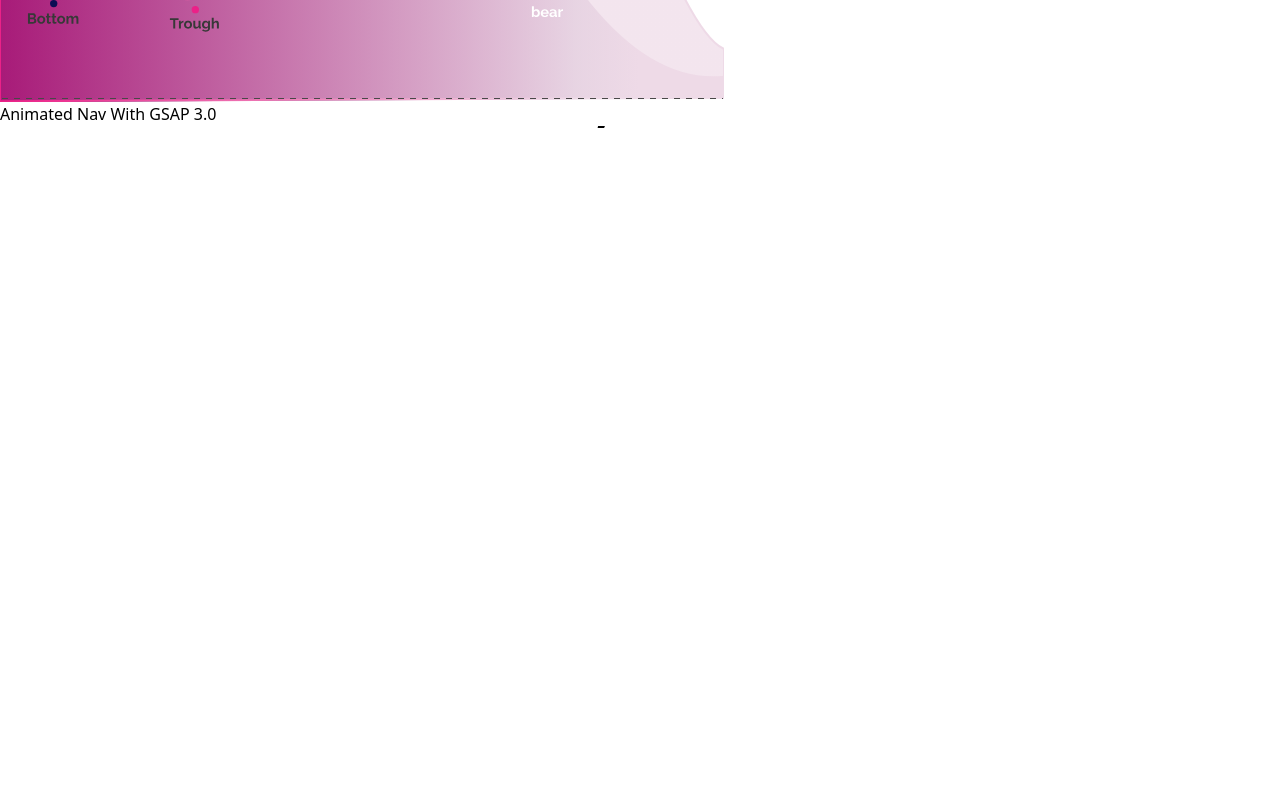
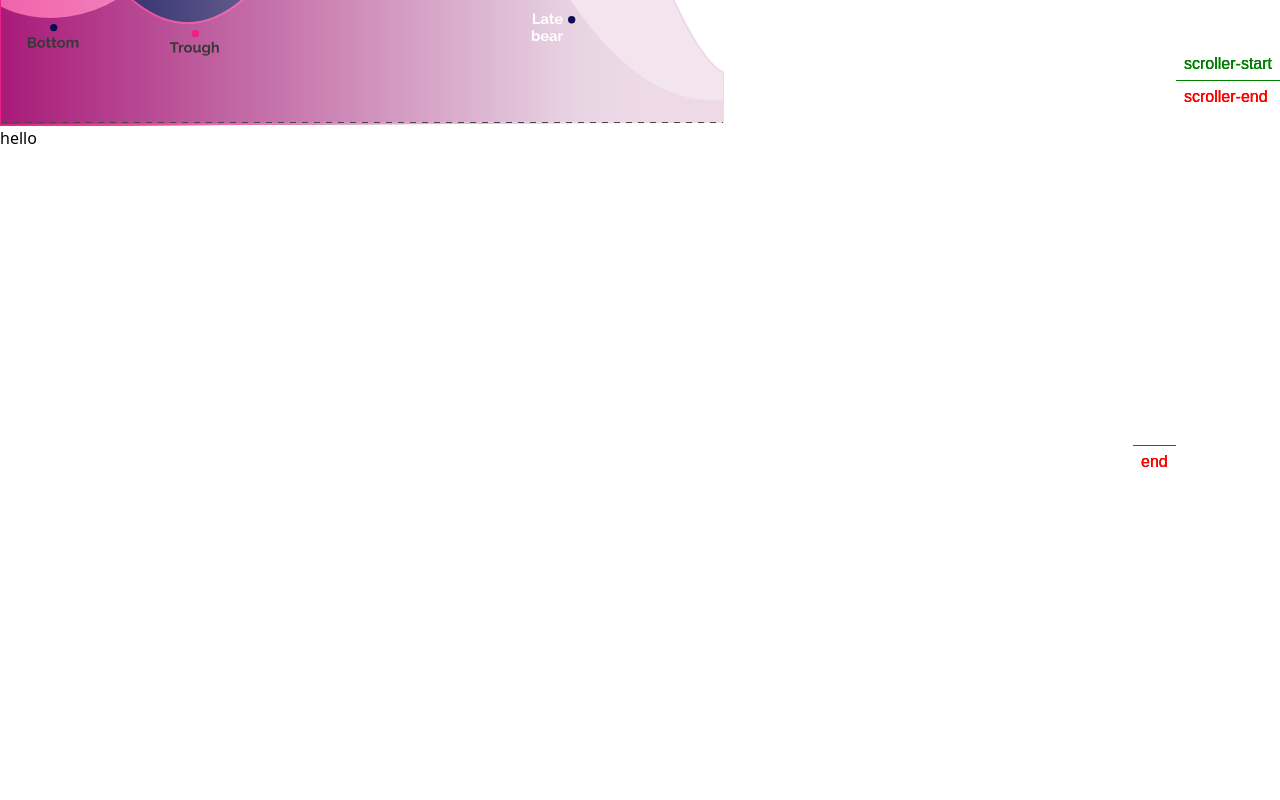
Before and after one commit to KB2311/GSAP-Animation, a Next.js app: page / in a window 1280 px wide. Shown: the part 320-1120 px from the top of the page. Built offline with nearby package versions, Linux system fonts and the light colour scheme.

Commit message:
resolve conflicts

```diff
--- /dev/null
+++ b/src/app/BoxAnimation3D.jsx
@@ -0,0 +1,113 @@
+"use client";
+import React, { useEffect, useRef } from "react";
+import { gsap } from "gsap";
+import ScrollTrigger from "gsap/ScrollTrigger";
+
+gsap.registerPlugin(ScrollTrigger);
+
+const BoxAnimation3D = () => {
+  const boxWrapperRef = useRef(null);
+  const box1Ref = useRef(null);
+  const box2Ref = useRef(null);
+  const box3Ref = useRef(null);
+
+  useEffect(() => {
+    const box1 = box1Ref.current;
+    const box2 = box2Ref.current;
+    const box3 = box3Ref.current;
+    const boxWrapper = boxWrapperRef.current;
+
+    gsap.to(box1, {
+      x: 100,
+      y: -80,
+      duration: 1,
+      stagger: 0.5,
+      ease: "power1.inOut",
+      scrollTrigger: {
+        trigger: boxWrapper,
+        start: "-=35% center",
+        end: "+=80%",
+        toggleActions: "play reverse play reverse",
+        markers: true,
+      },
+    });
+    gsap.to(box2, {
+      x: 200,
+      y: -180,
+      duration: 1,
+      stagger: 0.5,
+      ease: "power1.inOut",
+      scrollTrigger: {
+        trigger: boxWrapper,
+        start: "-=35% center",
+        end: "+=80%",
+        toggleActions: "play reverse play reverse",
+        markers: true,
+      },
+    });
+    gsap.to(box3, {
+      x: 300,
+      y: -280,
+      duration: 1,
+      stagger: 0.5,
+      ease: "power1.inOut",
+      scrollTrigger: {
+        trigger: boxWrapper,
+        start: "-=35% center",
+        end: "+=80%",
+        toggleActions: "play reverse play reverse",
+        markers: true,
+      },
+    });
+  }, []);
+
+  return (
+    <div
+      ref={boxWrapperRef}
+      className="h-screen flex "
+      style={{ perspective: "2000px", transformStyle: "preserve-3d" }}
+    >
+      <div className="flex-1">hello</div>
+      <div className="w-[300px] h-[300px] aspect-square flex-1 flex relative">
+        <div
+          ref={box1Ref}
+          style={{
+            width: "205.34px",
+            height: "271.6px",
+            borderRadius: "50%",
+            zIndex: 3,
+            transform:
+              "translateX(300px) translateY(-160px) scaleX(0.99) skewY(7deg) ",
+          }}
+          className="absolute top-[50%] left-0 w-40 aspect-square bg-rose-300"
+        ></div>
+        <div
+          style={{
+            width: "221.7px",
+            height: "293.69px",
+            borderRadius: "50%",
+            zIndex: 2,
+            transform:
+              "translateX(330px) translateY(-220px) scaleX(0.99) skewY(7deg)",
+          }}
+          ref={box2Ref}
+          className="absolute top-[50%] left-0 w-40 aspect-square bg-rose-500"
+        ></div>
+        <div
+          style={{
+            width: "247.88px",
+            height: "328.05px",
+            borderRadius: "50%",
+            zIndex: 1,
+            transform:
+              "translateX(360px) translateY(-280px) scaleX(0.99) skewY(7deg)",
+          }}
+          ref={box3Ref}
+          className="absolute top-[50%] left-0 w-40 aspect-square bg-rose-700"
+        ></div>
+      </div>
+    </div>
+  );
+};
+
+export default BoxAnimation3D;
--- a/src/app/page.js
+++ b/src/app/page.js
@@ -1,6 +1,7 @@
 import Animation1 from "./Animation1";
 import Animation2 from "./Animation2";
 import App from "./App";
+import BoxAnimation3D from "./BoxAnimation3D";
 import GraphAnimation from "./GraphAnimation";
 import RollingText from "./RollingText";
 import SidebarMenuAnimation2 from "./SidebarMenuAnimation2";
@@ -11,9 +12,10 @@ import VideoSection from "./VideoSection";
 export default function Home() {
   return (
     <>
-      <GraphAnimation />
       <SideMenuAnimation />
       <SidebarMenuAnimation2 />
+      <GraphAnimation />
+      <BoxAnimation3D />
       <RollingText />
       <App />
       <Animation1 />
```
